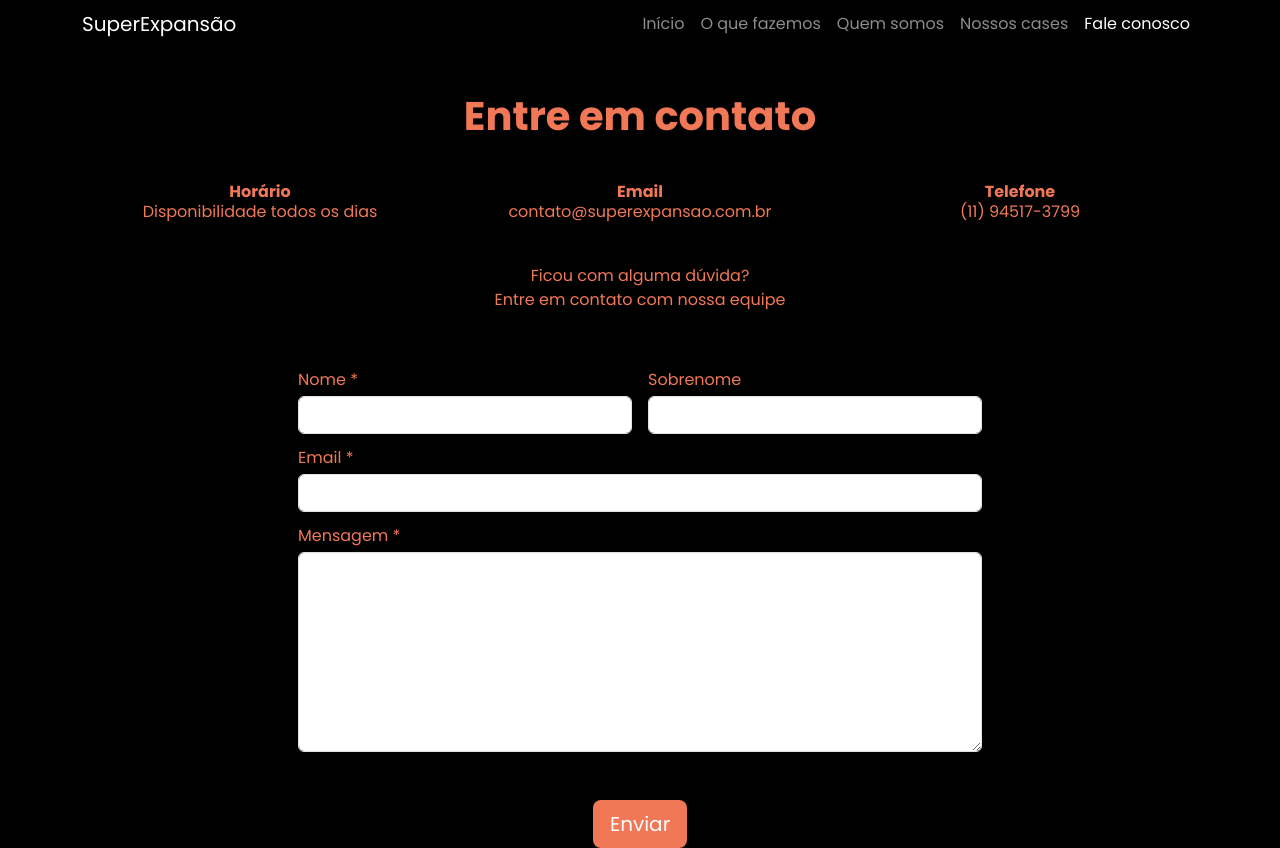
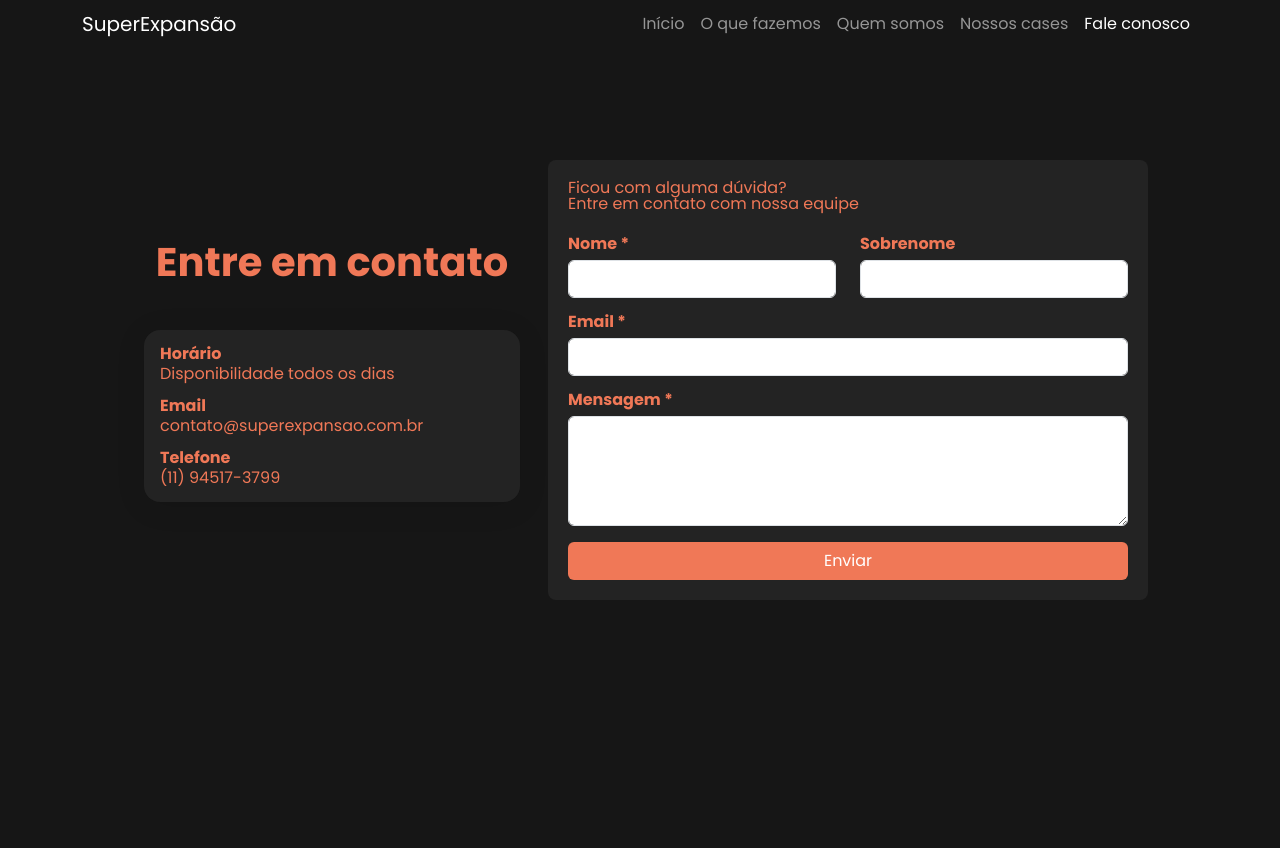
Before and after one commit to RenanOrtega/superexpansao, a plain HTML site: page src/fale-conosco.html in a window 1280 px wide. After the commit the page ends 800 px from the top, so only its background shows below. Drawn offline with nearby package versions, Linux system fonts and the light colour scheme.

Commit message:
feat: add w3bforms send email.

```diff
--- a/src/fale-conosco.html
+++ b/src/fale-conosco.html
@@ -20,7 +20,7 @@
     <meta name="twitter:card" content="summary">
 </head>
 <body>
-    <nav class="navbar navbar-expand-lg fixed-top navbar-dark">
+    <nav class="navbar navbar-expand-lg  navbar-dark">
         <div class="container ">
             <a class="navbar-brand" href="index.html">SuperExpansão</a>
             <button class="navbar-toggler" type="button" data-bs-toggle="collapse" data-bs-target="#navbarNav" aria-controls="navbarNav" aria-label="Toggle navigation">
@@ -49,54 +49,54 @@
         </div>
     </nav>
 
-    <header class="mt-5 pt-5">
-        <div class="container">
-            <div class="text-center">
-                <h1 class="poppins-bold fs-1">Entre em contato</h1>
+    <main class="container mt-5 pt-5">
 
-                <div class="row row-cols-1 row-cols-md-3 mb-3 mt-5">
-                    <div>
+        <div class="row justify-content-center align-items-center">
+            <div class="col-12 col-lg-5" style="max-width: 400px;">
+                <h1 class="poppins-bold fs-1 text-center mb-5">Entre em contato</h1>
+                <div class="glass p-3">
                     <p class="poppins-bold">Horário</p>
                     <p class="mt-1">Disponibilidade todos os dias</p>
-                    </div>
-                    <div>
-                        <p class="poppins-bold">Email</p>
+                    <p class="poppins-bold mt-3">Email</p>
                     <p class="mt-1">contato@superexpansao.com.br</p>
-                    </div>
-                    <div>
-                        <p class="poppins-bold">Telefone</p>
+                    <p class="poppins-bold mt-3">Telefone</p>
                     <p class="mt-1">(11) 94517-3799</p>
                 </div>
             </div>
-
-                <div class="mt-5">
-                    <h2>Ficou com alguma dúvida?</h2>
-                    <p class="mt-2">Entre em contato com nossa equipe</p>
+            <div class="form-container mt-3 ms-md-3">
+                <h2 class="">Ficou com alguma dúvida?</h2>
+                <p class="mb-4">Entre em contato com nossa equipe</p>
+                <form id="contactForm" action="https://api.web3forms.com/submit" method="POST">
+                    <input type="hidden" name="access_key" value="b0c4d88a-629c-433d-bc57-d825b868d7fb">
+                    <input type="checkbox" name="botcheck" id="" style="display: none;">
+                    <input type="hidden" name="from_name" value="SuperExpansao">
+                    <input type="hidden" name="subject" value="Contato">
+                    <input type="hidden" name="redirect" value="http://127.0.0.1:5500/src/fale-conosco.html">
+                    <div class="row mb-3">
+                        <div class="col-md-6 mb-3 mb-md-0">
+                            <label for="firstName" class="form-label poppins-bold">Nome *</label>
+                            <input type="text" class="form-control" id="firstName" name="name" required>
+                        </div>
+                        <div class="col-md-6">
+                            <label for="lastName" class="form-label poppins-bold">Sobrenome</label>
+                            <input type="text" class="form-control" id="lastName" name="lastName">
                         </div>
                     </div>
-            <form class="row g-3 mt-5 mx-auto" style="max-width: 700px;">
-                <div class="col-md-6">
-                  <label for="inputName" class="form-label">Nome *</label>
-                  <input type="text" class="form-control" id="inputName" required>
+                    <div class="mb-3">
+                        <label for="email" class="form-label poppins-bold">Email *</label>
+                        <input type="email" class="form-control" id="email" name="email" required>
                     </div>
-                <div class="col-md-6">
-                  <label for="inputLastName" class="form-label">Sobrenome</label>
-                  <input type="text" class="form-control" id="inputLastName">
+                    <div class="mb-3">
+                        <label for="message" class="form-label poppins-bold">Mensagem *</label>
+                        <textarea class="form-control" id="message" name="message" rows="4" required></textarea>
                     </div>
-                <div class="col-12 mt-3">
-                    <label for="inputEmail" class="form-label">Email *</label>
-                    <input type="email" class="form-control" id="inputEmail" required>
-                  </div>
-                <div class="col-12 mt-3">
-                  <label for="inputMessage" class="form-label">Mensagem *</label>
-                  <textarea class="form-control" id="inputMessage" required style="height: 200px;"> </textarea>
-                </div>
-                <div class="col-12 mt-5 text-center">
-                  <button type="submit" class="btn btn-lg btn-form">Enviar</button>
+                    <div class="d-grid">
+                        <button type="submit" class="btn btn-form">Enviar</button>
                     </div>
                 </form>
             </div>
-    </header>
+        </div>
+    </main>
 
     <script src="https://cdn.jsdelivr.net/npm/bootstrap@5.3.3/dist/js/bootstrap.bundle.min.js" integrity="sha384-YvpcrYf0tY3lHB60NNkmXc5s9fDVZLESaAA55NDzOxhy9GkcIdslK1eN7N6jIeHz" crossorigin="anonymous"></script>
 </body>
--- a/src/styles/reset.css
+++ b/src/styles/reset.css
@@ -1,3 +1,14 @@
+:root{
+    --bg-color: #161616;
+    /* --text-color: #fff;
+    --text-color-hover: #5c5c5c;
+    --highlighted-text-color: #F07857; */
+    --text-color: #F07857;
+    --text-color-hover: #ec5930;
+    --highlighted-text-color: #fff;
+    --scroll-color: #444444;
+}
+
 html, body, div, span, applet, object, iframe,
 h1, h2, h3, h4, h5, h6, p, blockquote, pre,
 a, abbr, acronym, address, big, cite, code,
@@ -46,3 +57,8 @@ table {
 	border-collapse: collapse;
 	border-spacing: 0;
 }
+
+* {
+    scrollbar-width: thin;
+    scrollbar-color: var(--scroll-color) #000;
+}
--- a/src/styles/style.css
+++ b/src/styles/style.css
@@ -1,22 +1,9 @@
-:root{
-    --bg-color: #000;
-    --navbar-color: rgba(110, 240, 254);
-    --text-color: #F07857;
-    --text-color-hover: #ec5930;
-    --highlighted-text-color: #fff;
-}
-
 body {
     font-family: "Poppins", sans-serif;
     font-weight: 400;
     font-style: normal;
     background-color: var(--bg-color);
     color: var(--text-color);
-}
-
-.navbar-color {
-    background-color: var(--navbar-color);
-    color: #fff;
 }
 
 .fb-200{
@@ -47,3 +34,36 @@ body {
     background-color: var(--text-color-hover);
     color: #fff;
 }
+
+.glass {
+    background: #232323;
+    border-radius: 16px;
+    box-shadow: 0 4px 30px rgba(0, 0, 0, 0.1);
+    backdrop-filter: blur(20px);
+    -webkit-backdrop-filter: blur(20px);
+    /* border: 1px solid rgba(129, 129, 129, 0.44); */
+}
+
+.form-container {
+    max-width: 600px;
+    background-color: #232323;
+    padding: 20px;
+    border-radius: 8px;
+}
+
+@media (max-width: 768px) {
+    .form-container {
+      padding: 15px;
+      margin: 20px;
+    }
+}
+
+@media (max-width: 576px) {
+    body {
+      padding: 10px;
+    }
+    .form-container {
+      padding: 10px;
+      margin: 10px;
+    }
+}
```
Also changed, not shown: src/index.html (+1 -1 lines), src/nossos-cases.html (+2 -2 lines), src/o-que-fazemos.html (+1 -1 lines), src/quem-somos.html (+9 -8 lines). Lines whose indentation alone changed are shown as unchanged.
